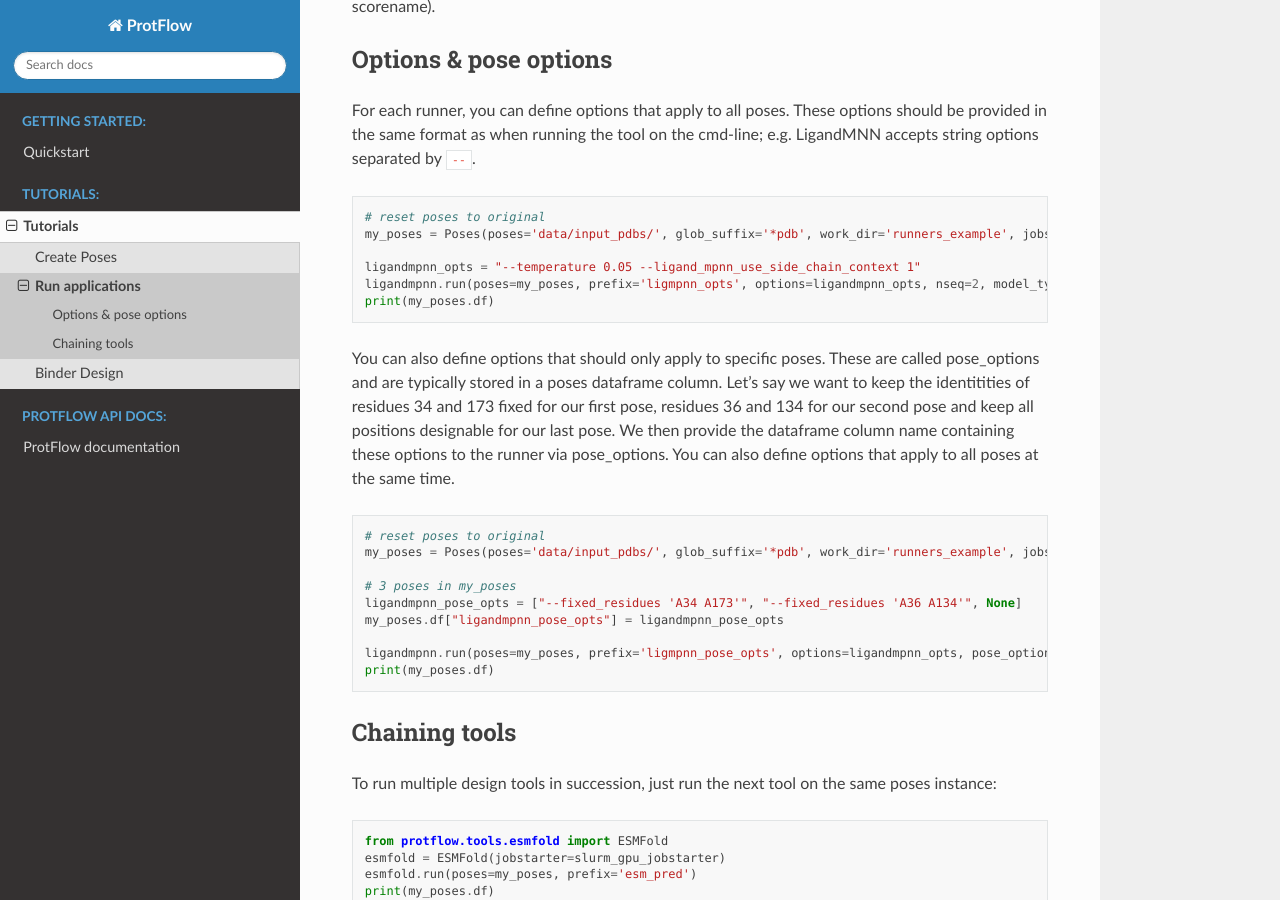
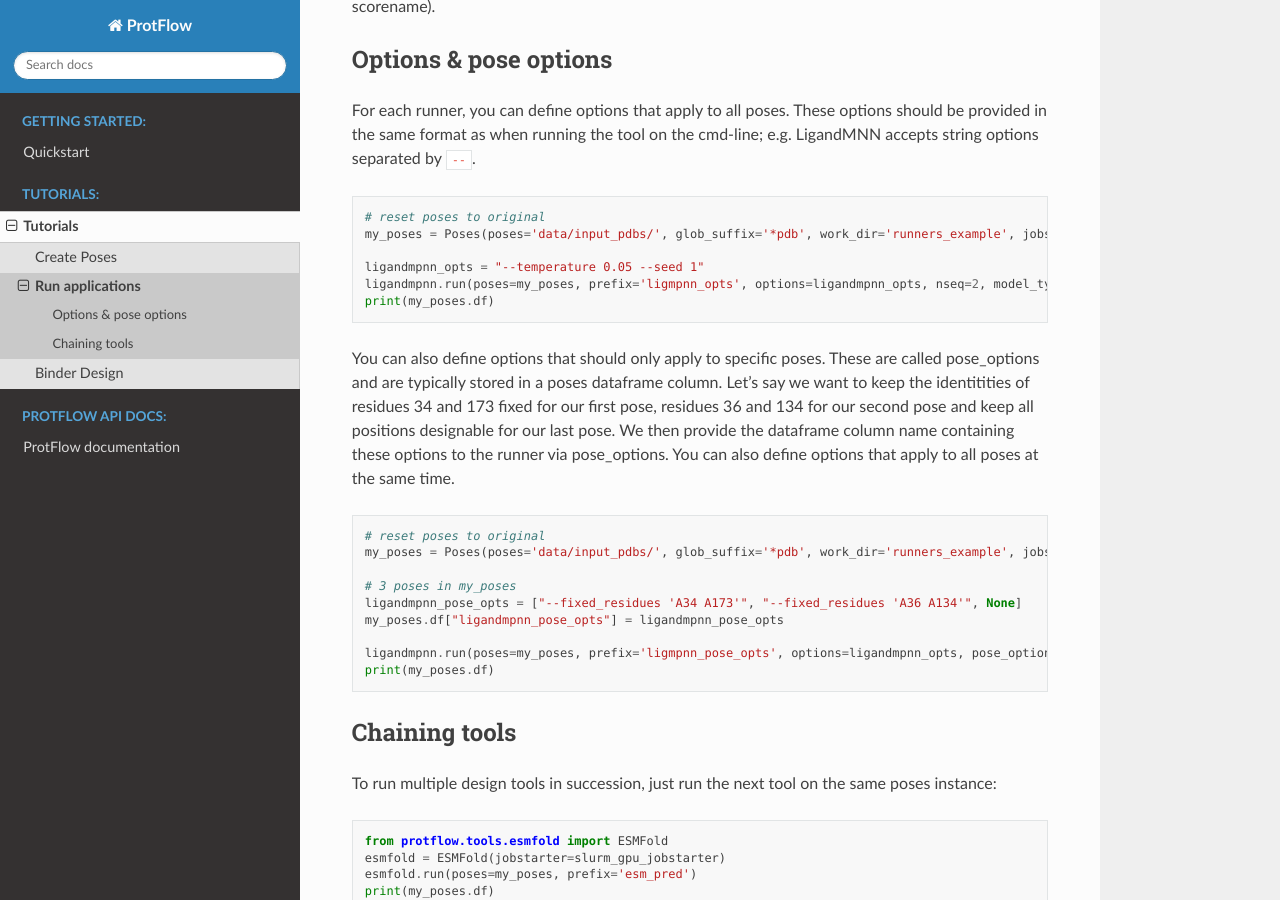
Before and after one commit to mabr3112/ProtFlow, a Sphinx documentation site: the page built from docs/source/tutorials/run_applications.rst, in a window 1280 px wide and 900 px high, scrolled down 1428 px. Built offline with Sphinx 7.4.7 and the Read the Docs theme 3.1.0, drawn with Linux system fonts in a browser that asks for light colours.

Commit message:
updated example

```diff
--- a/docs/source/tutorials/run_applications.rst
+++ b/docs/source/tutorials/run_applications.rst
@@ -65,7 +65,7 @@ For each runner, you can define options that apply to all poses. These options s
    # reset poses to original
    my_poses = Poses(poses='data/input_pdbs/', glob_suffix='*pdb', work_dir='runners_example', jobstarter=local_jobstarter)
 
-   ligandmpnn_opts = "--temperature 0.05 --ligand_mpnn_use_side_chain_context 1"
+   ligandmpnn_opts = "--temperature 0.05 --seed 1"
    ligandmpnn.run(poses=my_poses, prefix='ligmpnn_opts', options=ligandmpnn_opts, nseq=2, model_type='protein_mpnn')
    print(my_poses.df)
 
```
